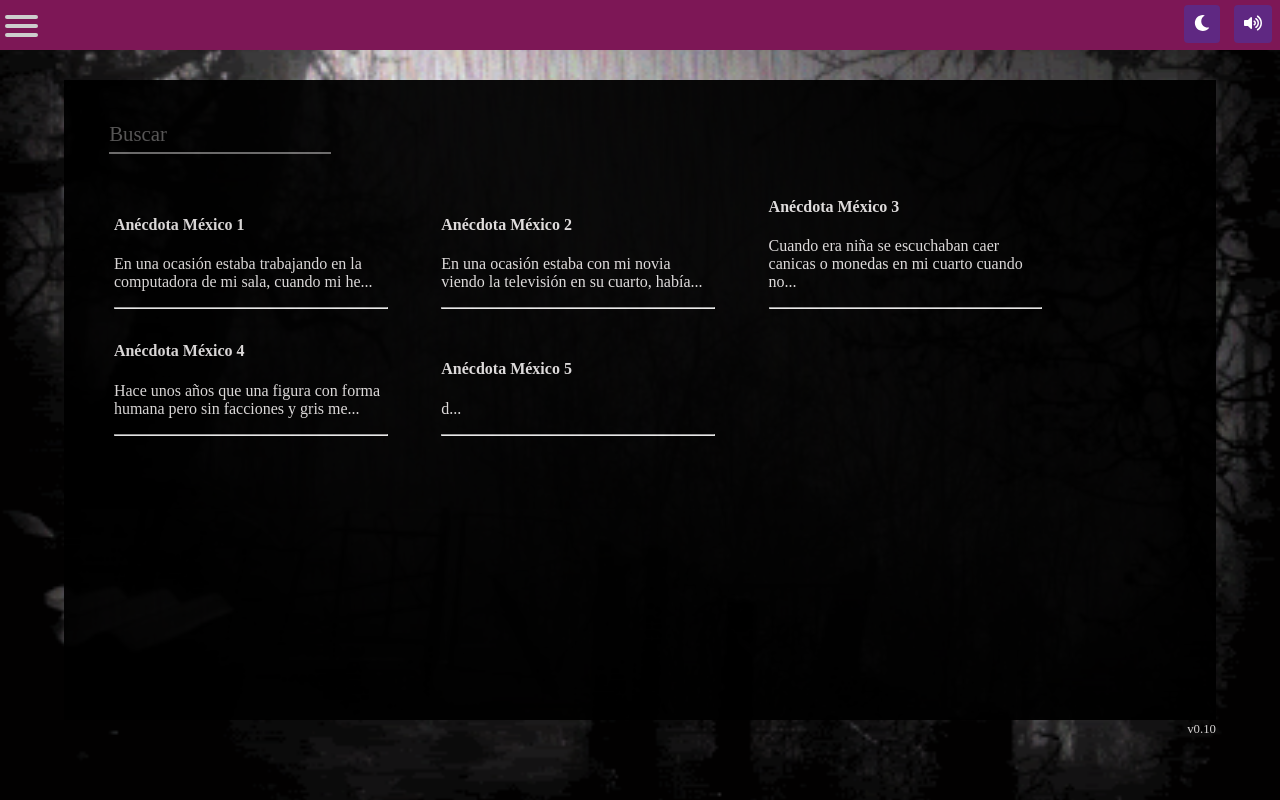
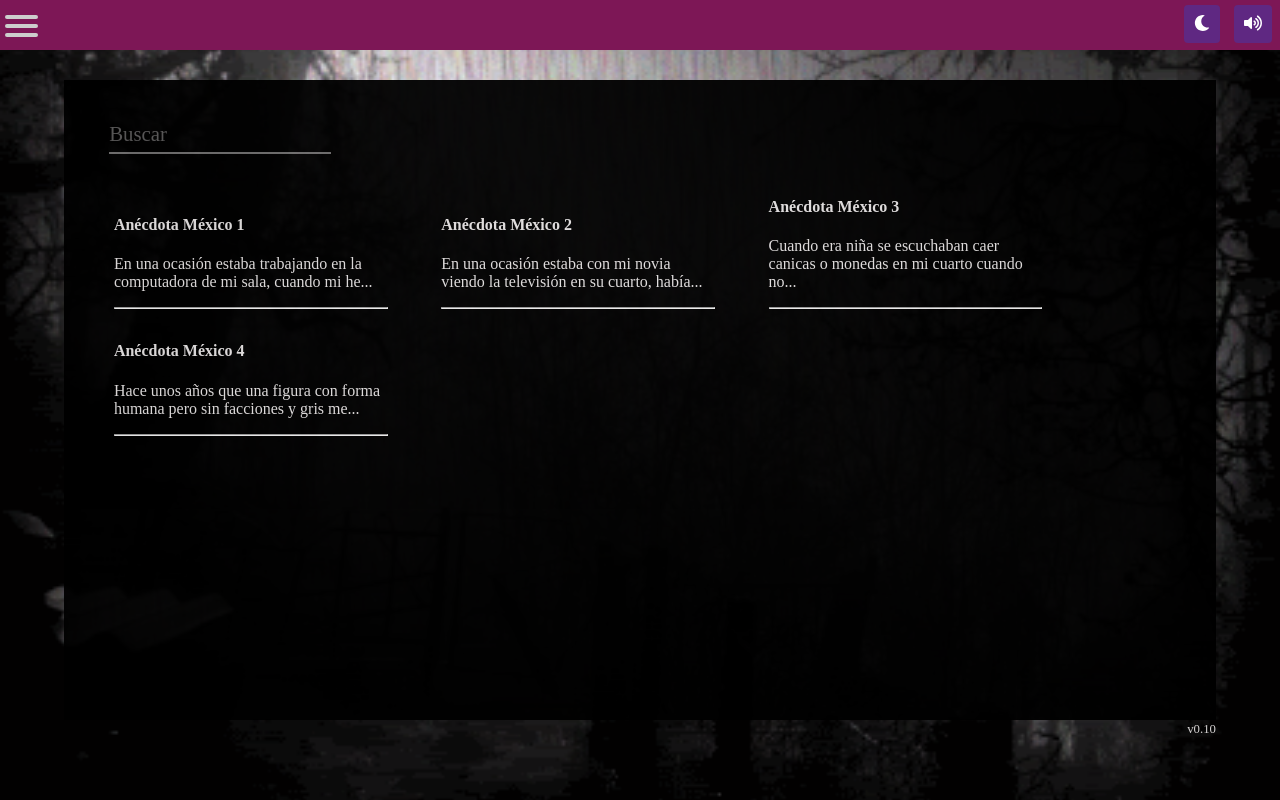
Before and after one commit to MauRorm/history-horror, a React app: page /notice in a window 1280 px wide. Built offline with nearby package versions, Linux system fonts and the light colour scheme.

Commit message:
fix close click menu

```diff
--- a/src/client/pages/HomePage.js
+++ b/src/client/pages/HomePage.js
@@ -47,12 +47,6 @@ const globalHistories = [
     title: 'Anécdota México 4',
     byUser: 'Anónimo',
     text: `Hace unos años que una figura con forma humana pero sin facciones y gris me acosaba, era como un adulto delgado dentro de un traje de tela ajustado, cuando estaba ocupado me sentía incomodo y cuando volteaba la mirada veía a la figura azomandose, se ocultaba rápido tras alguna pared. Así era seguido en las noches, de día, a cualquier hora basicamente, pero en las madrugadas que iba al baño francamente si me ponía nervioso. Tiene años que lo deje de ver, pero hace poco vi una forma similar pero como de un niño, color café cartón y la cabeza parecía una bola de periódico, se asomo mientras estaba con mi lap haciendo home office.`
-  },
-  {
-    id: '005',
-    title: 'Anécdota México 5',
-    byUser: 'Anónimo',
-    text: `d`
   }
 ];
 
```
